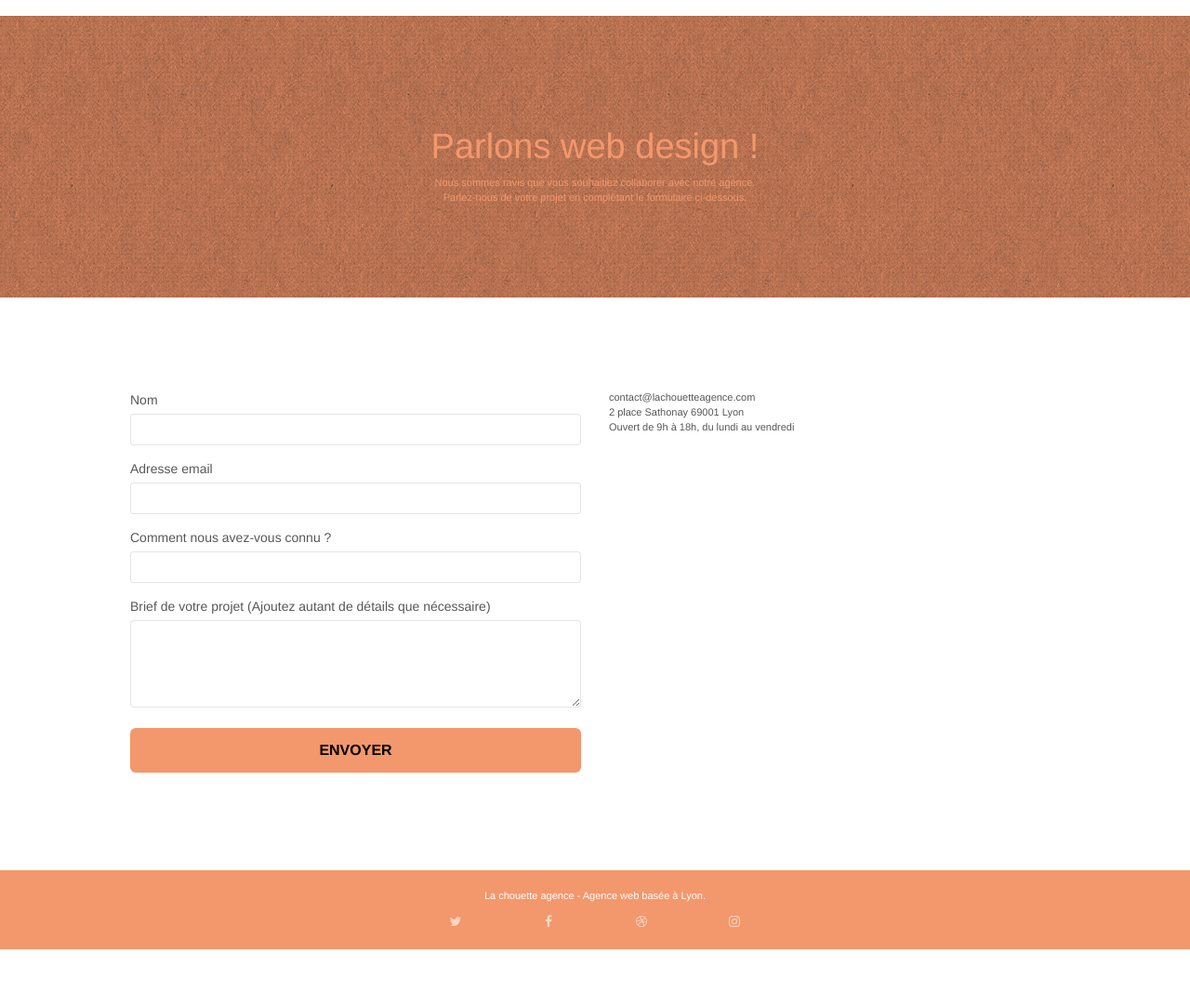
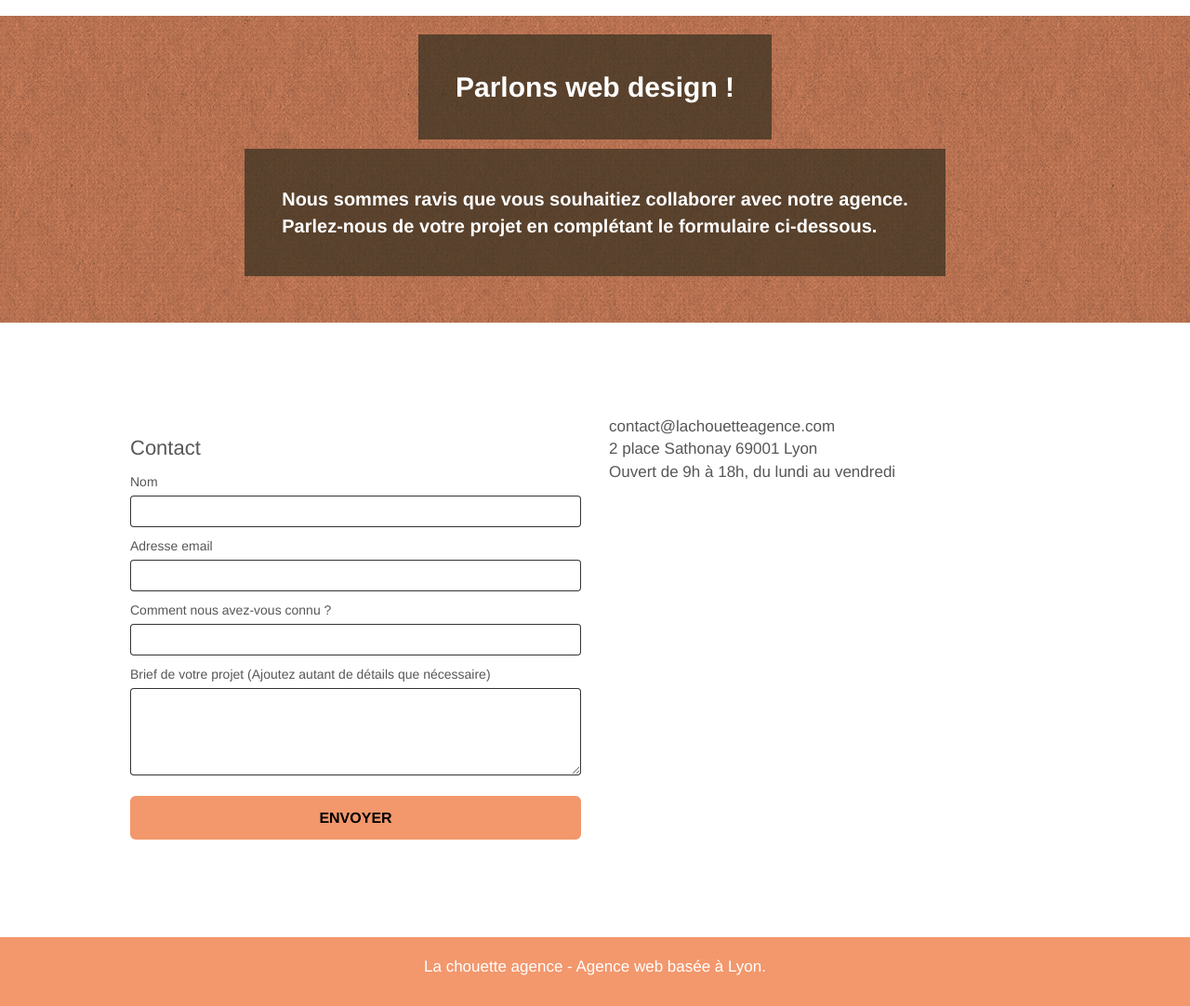
Before and after one commit to dridritwo/auxentadrient_lachouetteagence, a plain HTML site: page page2.html in a window 1280 px wide. Shown: the part 77-1159 px from the top of the page at 93% size. Before the commit the page ends 1098 px from the top, so only its background shows below. Drawn offline with nearby package versions, Linux system fonts and the light colour scheme; files that its build step writes are made by us from their sources; a script that the page names is missing.

Commit message:
made changes to page 2 according to spreadsheet

```diff
--- a/page2.html
+++ b/page2.html
@@ -52,14 +52,14 @@
 <!-- bloc-0 END -->
 
 <!-- bloc-6 -->
-<section class="bloc bg-dots-bg bg-repeat bgc-atomic-tangerine d-bloc bloc-bg-texture texture-paper" id="bloc-6">
-	<div class="container bloc-lg">
-		<div class="row">
-			<div class="col-sm-12">
-				<h1 class="text-center hero-bloc-text tc-white">
+<section class="bloc bg-dots-bg bg-repeat bgc-atomic-tangerine d-bloc bloc-bg-texture texture-paper h330" id="bloc-6">
+	<div class="container bloc-lg relative">
+		<div class="row on-top">
+			<div class="col-sm-12 flex-vertical ">
+				<h1 class="page2-hero white black-background">
 					Parlons web design !
 				</h1>
-				<p class="text-center mg-lg tc-white tight-width-whitespace">
+				<p class="page2-hero-p white black-background">
 					Nous sommes ravis que vous souhaitiez collaborer avec notre agence.<br>
 					Parlez-nous de votre projet en complétant le formulaire ci-dessous.
 				</p>
@@ -73,8 +73,9 @@
 <section class="bloc bgc-white l-bloc" id="bloc-7">
 	<div class="container bloc-lg">
 		<div class="row">
-			<div class="col-sm-6">
-				<form id="form_1" novalidate success-msg="Your message has been sent." fail-msg="Sorry it seems that our mail server is not responding, Sorry for the inconvenience!">
+			<div class="col-sm-6 ">
+				<h2>Contact</h2>
+				<form id="form_1" novalidate>
 					<div class="form-group">
 						<label>
 							Nom
@@ -119,35 +120,13 @@
 
 
 <!-- Footer - bloc-8 -->
-<footer class="bloc bgc-atomic-tangerine d-bloc" id="bloc-8">
+<footer class="bgc-atomic-tangerine flex-horizontal" id="bloc-8">
 	<div class="container bloc-sm">
 		<div class="row">
 			<div class="col-sm-12">
 				<p class="text-center white">
 					La chouette agence - Agence web basée à Lyon.<br>
 				</p>
-				<div class="row row-no-gutters social">
-					<div class="col-sm-3">
-						<div class="text-center">
-							<a class="social" href="index.html"><span class="fa fa-twitter icon-md"></span></a>
-						</div>
-					</div>
-					<div class="col-sm-3">
-						<div class="text-center">
-							<a class="social" href="index.html"><span class="fa fa-facebook icon-md"></span></a>
-						</div>
-					</div>
-					<div class="col-sm-3">
-						<div class="text-center">
-							<a class="social" href="index.html"><span class="fa fa-dribbble icon-md"></span></a>
-						</div>
-					</div>
-					<div class="col-sm-3">
-						<div class="text-center">
-							<a class="social" href="index.html"><span class="fa fa-instagram icon-md"></span></a>
-						</div>
-					</div>
-				</div>
 			</div>
 		</div>
 	</div>
--- a/style.css
+++ b/style.css
@@ -526,7 +526,7 @@ button {
 }
 
 .form-control {
-    border-color: rgba(0, 0, 0, .1);
+    border-color: rgba(0, 0, 0, .8);
     box-shadow: none;
 }
 
@@ -697,7 +697,7 @@ a {
 }
 
 p {
-    font-size: 11px;
+    font-size: 17px;
 }
 
 .tight-width-whitespace {
@@ -1043,6 +1043,56 @@ h4 {
     }
 }
 
+.page2-hero {
+    font-size: 30px;
+    font-weight: bold;
+
+}
+
+.page2-hero-p {
+    font-size: 20px;
+    font-weight: bold;
+}
+
+.on-top {
+    position: absolute;
+    top: 0;
+    right: 0;
+    left: 0;
+    bottom: 0;
+    z-index: 10;
+}
+.on-back {
+    z-index: -10;
+}
+
+.flex-vertical {
+    margin: auto;
+    display: flex;
+    flex-direction: column;
+    justify-content: center;
+    align-items: center;
+}
+.flex-horizontal {
+    margin: auto;
+    display: flex;
+    justify-content: center;
+    align-items: center;
+}
+
+.relative {
+    position: relative;
+}
+
+.h330 {
+    height: 330px;
+}
+
+.form-group {
+    margin-bottom: 10px;
+
+}
+
 @media (max-width: 400px) {
     .bloc {
         padding-left: 0;
```
Also changed, not shown: index.html (+2 -63 lines), 1 other file.
